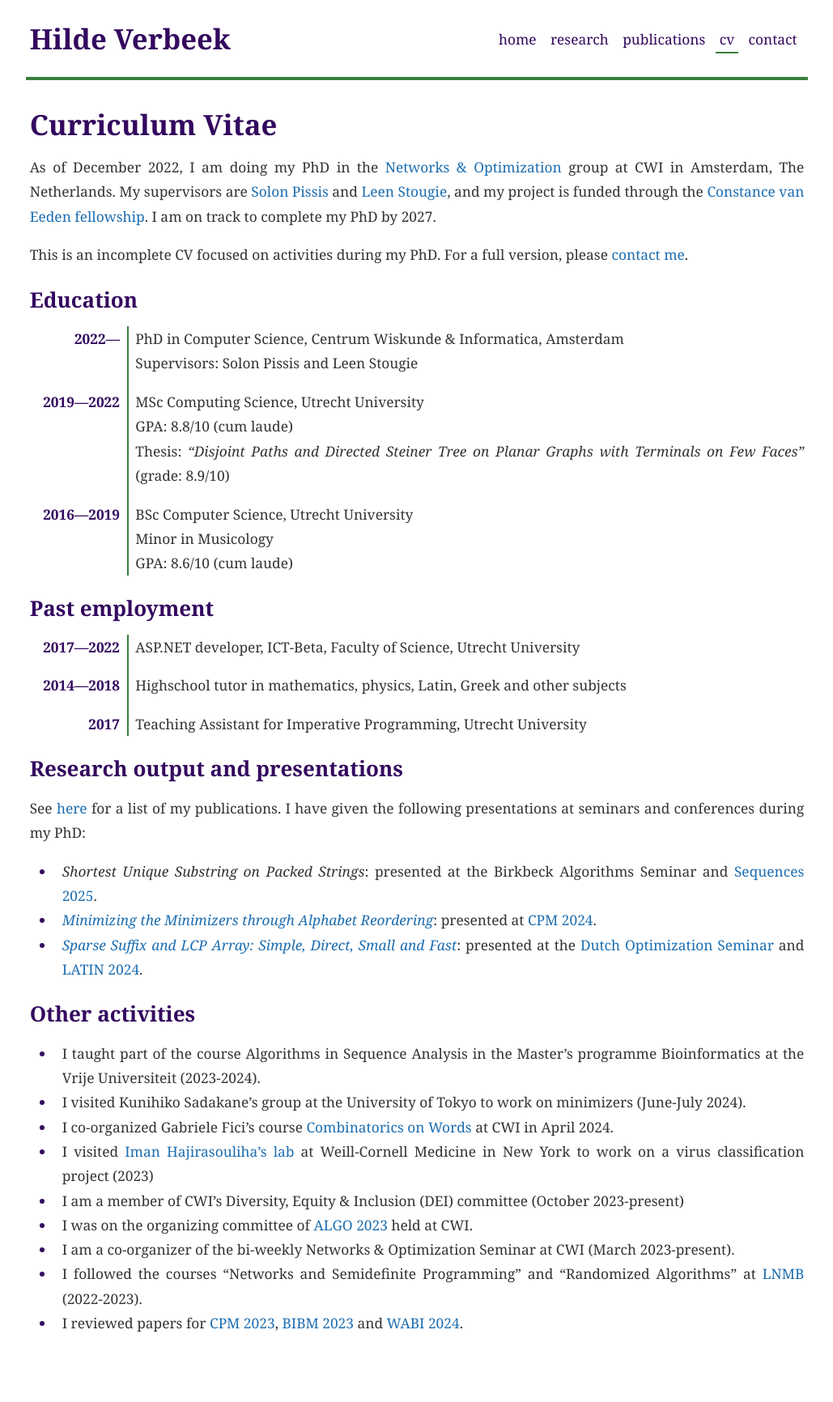
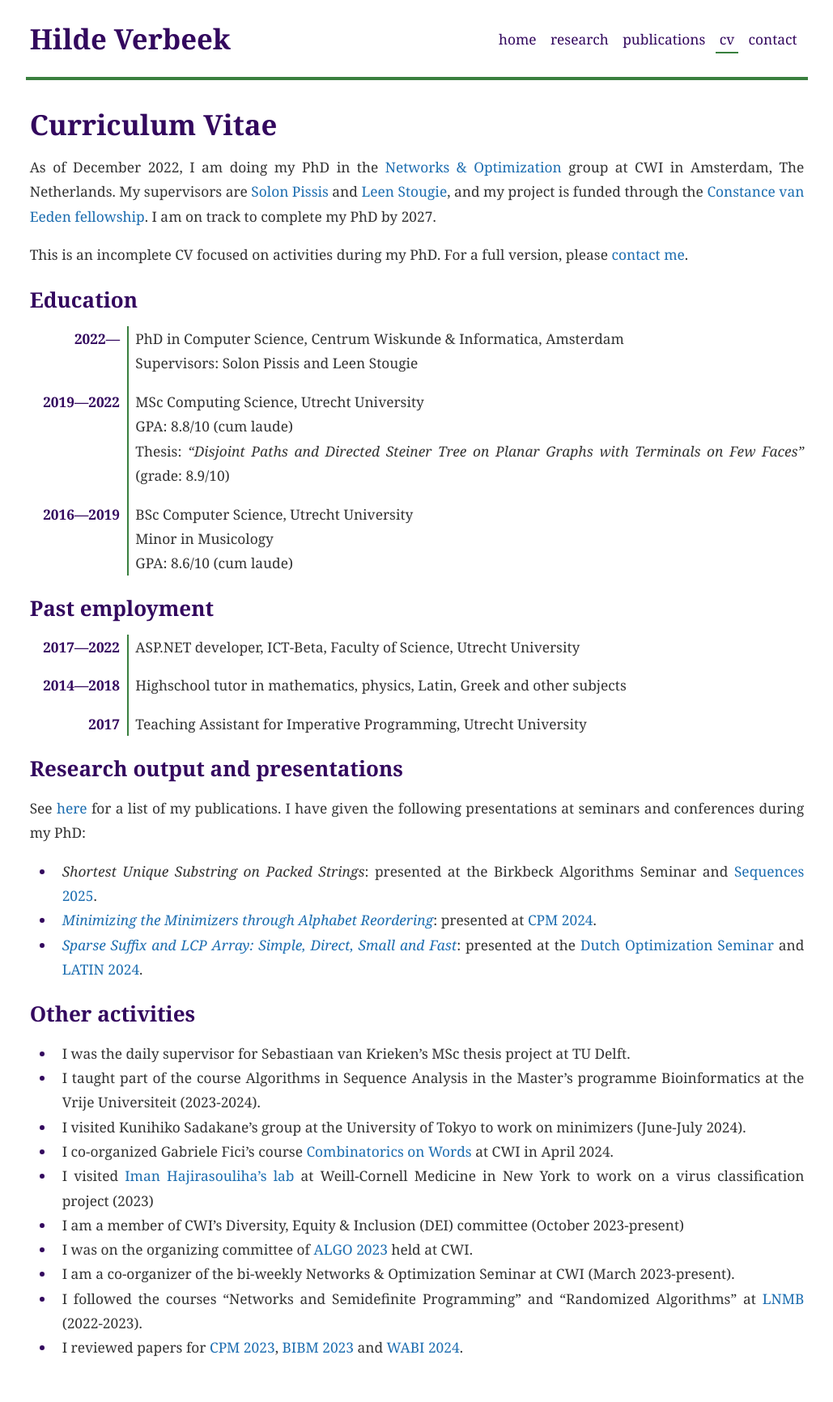
Before and after one commit to arfie/arfie.github.io, a Jekyll site: the page built from cv.html, in a window 1280 px wide. Shown: the whole page at 81% size, without its empty margins (125-1154 px from the left). Built offline with Jekyll 4.4.1, drawn with Linux system fonts in a browser that asks for light colours; before the commit the page ends 1701 px from its top, so only the background shows below that.

Commit message:
Add MSc supervision to cv

```diff
--- a/cv.html
+++ b/cv.html
@@ -64,6 +64,7 @@ permalink: /cv/
 
 <h2>Other activities</h2>
 <ul>
+    <li>I was the daily supervisor for Sebastiaan van Krieken&rsquo;s MSc thesis project at TU Delft.</li>
     <li>I taught part of the course Algorithms in Sequence Analysis in the Master&rsquo;s programme Bioinformatics at the Vrije Universiteit (2023-2024).</li>
     <li>I visited Kunihiko Sadakane&rsquo;s group at the University of Tokyo to work on minimizers (June-July 2024).</li>
     <li>I co-organized Gabriele Fici&rsquo;s course <a href="https://cow-amsterdam.github.io/" target="_blank">Combinatorics on Words</a> at CWI in April 2024.</li>
```
